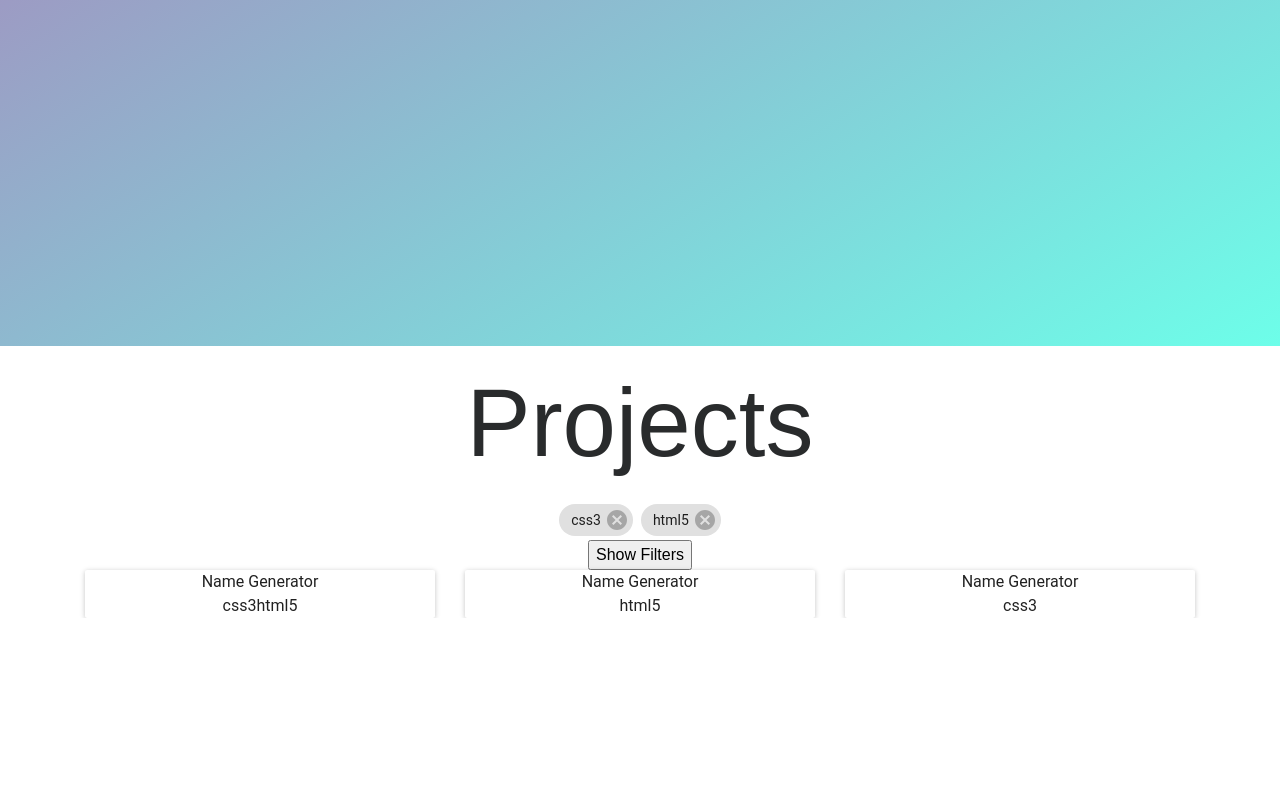
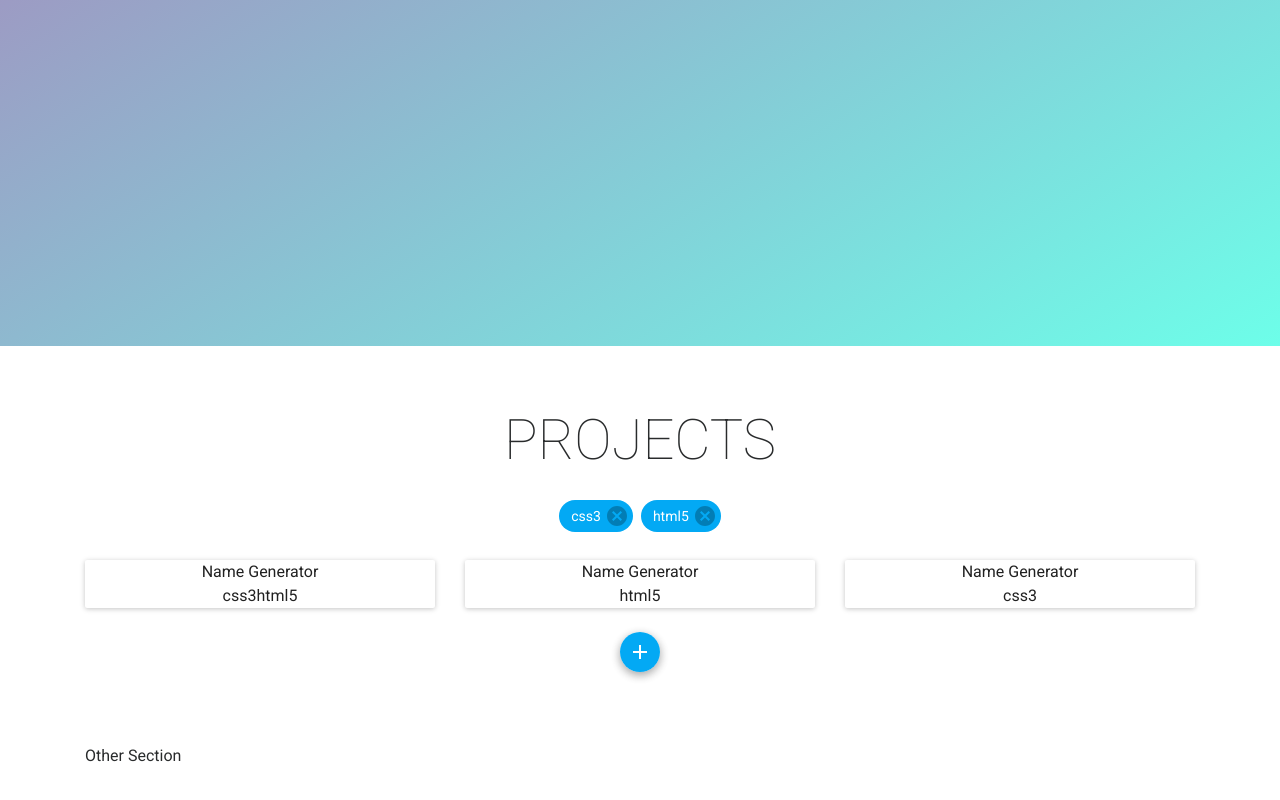
Before and after one commit to tmirmota/mirmo, a React (Create React App) app: page / in a window 1280 px wide. Shown: the part 454-1254 px from the top of the page. Before the commit the page ends 1072 px from the top, so only its background shows below. Built offline with nearby package versions, Linux system fonts and the light colour scheme; what react-tap-event-plugin would draw is missing.

Commit message:
Finished most of the styling for the Chips and Checkboxes

```diff
--- a/public/index.html
+++ b/public/index.html
@@ -8,6 +8,9 @@
 
     <!-- Bootstrap -->
     <link rel="stylesheet" href="https://maxcdn.bootstrapcdn.com/bootstrap/4.0.0-alpha.6/css/bootstrap.min.css" integrity="sha384-rwoIResjU2yc3z8GV/NPeZWAv56rSmLldC3R/AZzGRnGxQQKnKkoFVhFQhNUwEyJ" crossorigin="anonymous">
+
+    <!-- Google Fonts -->
+    <link href="https://fonts.googleapis.com/css?family=Roboto:100,300,400,500,700" rel="stylesheet">
   </head>
   <body>
     <div id="root"></div>
--- a/src/App.css
+++ b/src/App.css
@@ -7,3 +7,11 @@
   min-height: 100vh;
   text-align: center;
 }
+
+.projects_heading {
+  margin-top: 4rem;
+  margin-bottom: 1.5rem;
+  font-size: 3.5rem;
+  font-weight: 100;
+  text-transform: uppercase;
+}
--- a/src/App.js
+++ b/src/App.js
@@ -5,6 +5,9 @@ import './App.css'
 
 // Material UI
 import MuiThemeProvider from 'material-ui/styles/MuiThemeProvider'
+import FloatingActionButton from 'material-ui/FloatingActionButton'
+import ContentAdd from 'material-ui/svg-icons/content/add'
+import ContentRemove from 'material-ui/svg-icons/content/remove'
 
 // Components
 import Nav from './components/Nav'
@@ -17,10 +20,7 @@ import projects from './data/projects'
 
 export default class App extends Component {
   state = {
-    filter: {
-      status: false,
-      title: 'Show Filters',
-    },
+    filterStatus: false,
   }
   componentWillMount() {
     const arrTechnologies = _.map(projects, 'technologies')
@@ -54,17 +54,17 @@ export default class App extends Component {
   }
 
   toggleFilter = () => {
-    const { filter } = this.state
-    const isFilterActive = filter.status
+    const { filterStatus } = this.state
+    const isFilterActive = filterStatus
     if (isFilterActive) {
-      this.setState({ filter: { status: false, title: 'Show Filters' } })
+      this.setState({ filterStatus: false })
     } else {
-      this.setState({ filter: { status: true, title: 'Hide Filters' } })
+      this.setState({ filterStatus: true })
     }
   }
 
   render() {
-    const { activeTech, allTech, filter } = this.state
+    const { activeTech, allTech, filterStatus } = this.state
     return (
       <MuiThemeProvider>
         <div>
@@ -82,24 +82,42 @@ export default class App extends Component {
             </div>
           </header>
 
+          {/* PROJECTS SECTION */}
           <section className="container">
             <div className="row text-center">
               <div className="col">
-                <h3 className="display-1 my-4">Projects</h3>
+                <h1 className="projects_heading">Projects</h1>
+
                 <Chips
                   activeTech={activeTech}
                   handleRequestDelete={this.handleRequestDelete}
                 />
-                <button onClick={this.toggleFilter}>{filter.title}</button>
-                {filter.status &&
+                <Projects projects={projects} activeTech={activeTech} />
+
+                <FloatingActionButton
+                  className="my-4"
+                  backgroundColor="#03A9F4"
+                  secondary={filterStatus}
+                  onTouchTap={this.toggleFilter}
+                  mini={true}
+                >
+                  {filterStatus ? <ContentRemove /> : <ContentAdd />}
+                </FloatingActionButton>
+
+                {filterStatus &&
                   <Checkboxes
                     activeTech={activeTech}
                     allTech={allTech}
                     handleCheck={this.handleCheck}
                   />}
 
-                <Projects projects={projects} activeTech={activeTech} />
               </div>
+            </div>
+          </section>
+
+          <section className="container">
+            <div className="my-5">
+              Other Section
             </div>
           </section>
 
--- a/src/components/Chips/index.js
+++ b/src/components/Chips/index.js
@@ -8,6 +8,10 @@ const styles = {
   chip: {
     margin: 4,
   },
+  label: {
+    color: '#FFFFFF',
+  },
+  backgroundColor: '#03A9F4',
 }
 
 export default class Chips extends Component {
@@ -17,17 +21,20 @@ export default class Chips extends Component {
   render() {
     const { activeTech, handleRequestDelete } = this.props
     return (
-      <div className="d-flex justify-content-center">
+      <div className="d-flex justify-content-center mb-4">
+
         {activeTech.map(tech => (
           <Chip
             key={tech}
             onRequestDelete={() => handleRequestDelete(tech)}
             style={styles.chip}
             labelStyle={styles.label}
+            backgroundColor={styles.backgroundColor}
           >
             {tech}
           </Chip>
         ))}
+
       </div>
     )
   }
--- a/src/components/Projects/index.js
+++ b/src/components/Projects/index.js
@@ -3,11 +3,6 @@ import _ from 'lodash'
 
 // Material UI
 import Paper from 'material-ui/Paper'
-
-// Styling
-const style = {
-  height: 60,
-}
 
 export default class Projects extends Component {
   render() {
--- a/src/index.css
+++ b/src/index.css
@@ -1,5 +1,5 @@
 body {
   margin: 0;
   padding: 0;
-  font-family: sans-serif;
+  font-family: 'Roboto', sans-serif;
 }
```
